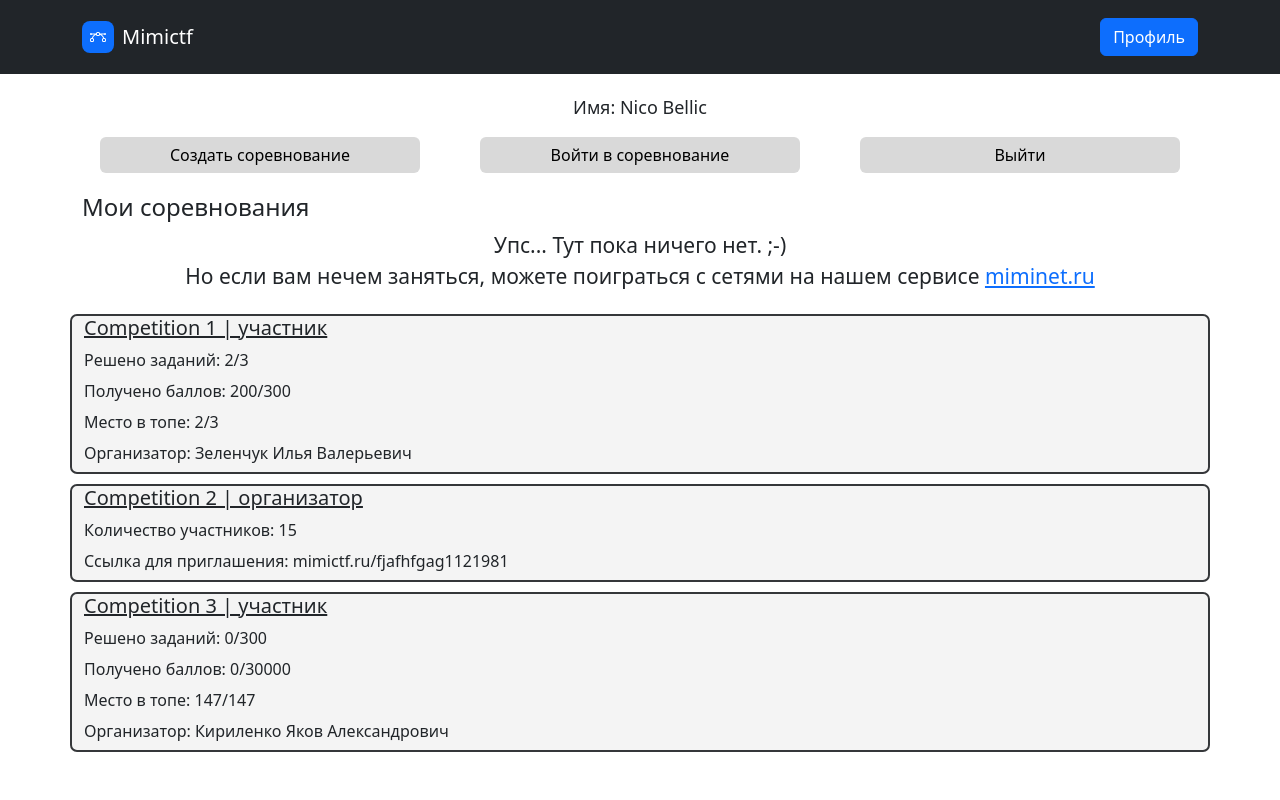
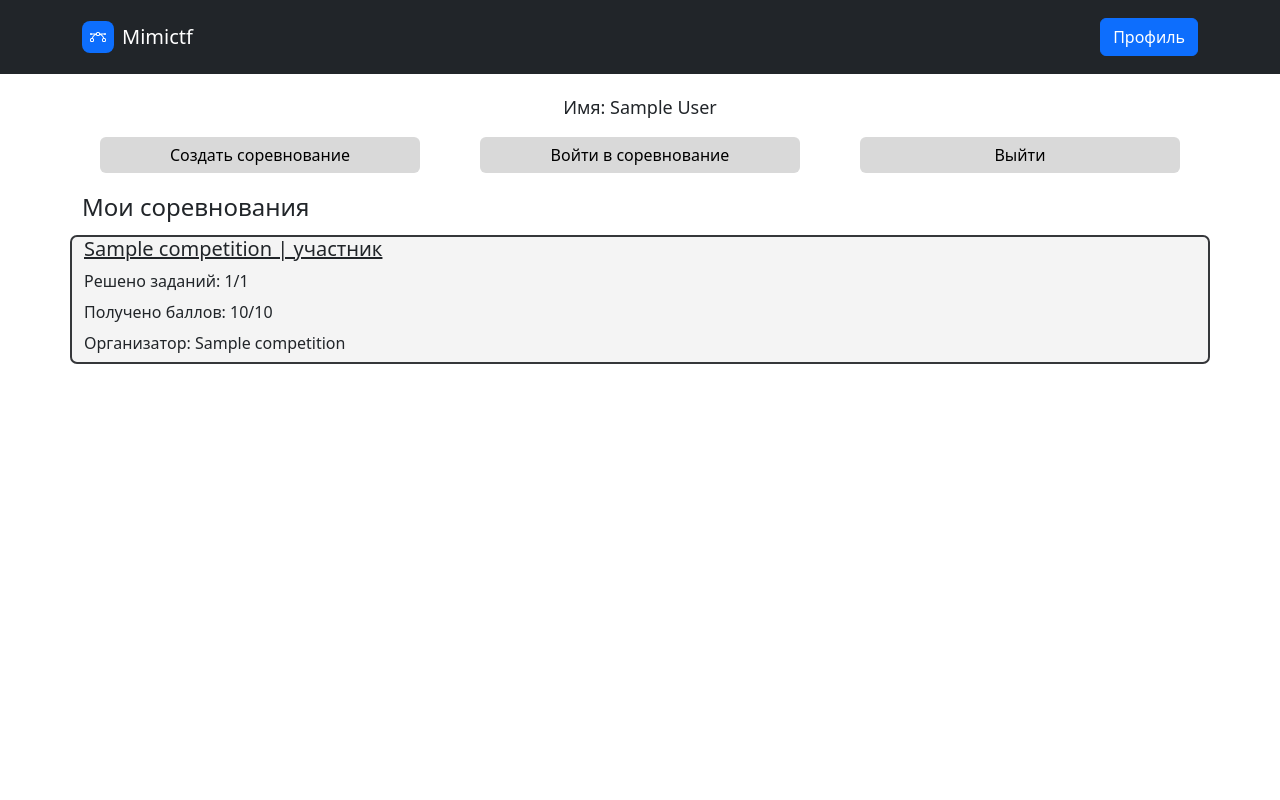
Before and after one commit to Valeriy-Chuprikov/my_mimictf, a Flask app: page /profile/ in a window 1280 px wide. Run offline with Flask 3, Linux system fonts and the light colour scheme; a user stored in the database is signed in; tables that the repository leaves empty hold one stand-in row (values such as "Sample post"); some libraries are stand-ins or nearby versions.

Commit message:
The logic for displaying competitions in the profile configured

```diff
--- a/src/app.py
+++ b/src/app.py
@@ -20,7 +20,8 @@ db = SQLAlchemy(app)
 migrate = Migrate(app, db)
 
 login_manager = LoginManager(app)
-login_manager.login_view = 'auth'
+login_manager.login_view = 'login'
+login_manager.login_message = ''
 
 from views import *
 
--- a/src/models.py
+++ b/src/models.py
@@ -28,6 +28,7 @@ class Competition(db.Model):
     organizer_name = db.Column(db.String(255), db.ForeignKey('users.name'))
     tasks = db.relationship('Task', backref='competition')
     participants_info = db.relationship('Participant', backref='competition')
+    participants_count = db.Column(db.Integer())
     tasks_count = db.Column(db.Integer())
     points_count = db.Column(db.Integer())
     invite_ref = db.Column(db.String(255))
--- a/src/templates/profile.html
+++ b/src/templates/profile.html
@@ -12,7 +12,7 @@
 
 <body>
     <nav class="navbar navbar-dark navbar-expand-md bg-dark py-3">
-        <div class="container"><a class="navbar-brand d-flex align-items-center" href="index.html"><span class="bs-icon-sm bs-icon-rounded bs-icon-primary d-flex justify-content-center align-items-center me-2 bs-icon"><svg xmlns="http://www.w3.org/2000/svg" width="1em" height="1em" fill="currentColor" viewBox="0 0 16 16" class="bi bi-bezier">
+        <div class="container"><a class="navbar-brand d-flex align-items-center" href="{{ url_for('index') }}"><span class="bs-icon-sm bs-icon-rounded bs-icon-primary d-flex justify-content-center align-items-center me-2 bs-icon"><svg xmlns="http://www.w3.org/2000/svg" width="1em" height="1em" fill="currentColor" viewBox="0 0 16 16" class="bi bi-bezier">
                         <path fill-rule="evenodd" d="M0 10.5A1.5 1.5 0 0 1 1.5 9h1A1.5 1.5 0 0 1 4 10.5v1A1.5 1.5 0 0 1 2.5 13h-1A1.5 1.5 0 0 1 0 11.5v-1zm1.5-.5a.5.5 0 0 0-.5.5v1a.5.5 0 0 0 .5.5h1a.5.5 0 0 0 .5-.5v-1a.5.5 0 0 0-.5-.5h-1zm10.5.5A1.5 1.5 0 0 1 13.5 9h1a1.5 1.5 0 0 1 1.5 1.5v1a1.5 1.5 0 0 1-1.5 1.5h-1a1.5 1.5 0 0 1-1.5-1.5v-1zm1.5-.5a.5.5 0 0 0-.5.5v1a.5.5 0 0 0 .5.5h1a.5.5 0 0 0 .5-.5v-1a.5.5 0 0 0-.5-.5h-1zM6 4.5A1.5 1.5 0 0 1 7.5 3h1A1.5 1.5 0 0 1 10 4.5v1A1.5 1.5 0 0 1 8.5 7h-1A1.5 1.5 0 0 1 6 5.5v-1zM7.5 4a.5.5 0 0 0-.5.5v1a.5.5 0 0 0 .5.5h1a.5.5 0 0 0 .5-.5v-1a.5.5 0 0 0-.5-.5h-1z"></path>
                         <path d="M6 4.5H1.866a1 1 0 1 0 0 1h2.668A6.517 6.517 0 0 0 1.814 9H2.5c.123 0 .244.015.358.043a5.517 5.517 0 0 1 3.185-3.185A1.503 1.503 0 0 1 6 5.5v-1zm3.957 1.358A1.5 1.5 0 0 0 10 5.5v-1h4.134a1 1 0 1 1 0 1h-2.668a6.517 6.517 0 0 1 2.72 3.5H13.5c-.123 0-.243.015-.358.043a5.517 5.517 0 0 0-3.185-3.185z"></path>
                     </svg></span><span>Mimictf</span></a><button data-bs-toggle="collapse" class="navbar-toggler" data-bs-target="#navcol-5"><span class="visually-hidden">Toggle navigation</span><span class="navbar-toggler-icon"></span></button>
@@ -23,7 +23,7 @@
         <div class="container">
             <div class="row">
                 <div class="col">
-                    <p style="text-align: center;font-size: 18px;">Имя: Nico Bellic</p>
+                    <p style="text-align: center;font-size: 18px;">Имя: {{ username }}</p>
                 </div>
             </div>
             <div class="row">
@@ -41,38 +41,34 @@
                 </div>
             </div>
             <div class="row flex-column">
+                {% if user_competitions_info or user_organized_competitions_info %}
+                    {% for usr_comp_info in user_competitions_info %}
+                    <div class="col d-lg-flex" style="background: #f4f4f4;border-radius: 7px;border: 2px solid rgb(53,55,58);margin-bottom: 5px;margin-top: 5px;">
+                        <div class="d-flex flex-column"><a class="link-dark" href="{{ url_for('competition', id = usr_comp_info['competition_id']) }}" style="width: fit-content;">
+                                <h5 style="width: fit-content;">{{ usr_comp_info['competition_title'] }} | участник</h5>
+                            </a>
+                            <p style="margin-bottom: 7px;">Решено заданий: {{ usr_comp_info['tasks_done'] }}/{{ usr_comp_info['competition_tasks_count'] }}<br></p>
+                            <p style="margin-bottom: 7px;">Получено баллов: {{ usr_comp_info['points_collected'] }}/{{ usr_comp_info['competition_points_count'] }}<br></p>
+                            <p style="margin-bottom: 7px;">Организатор: {{ usr_comp_info['competition_organizer_name'] }}<br></p>
+                        </div>
+                    </div>
+                    {% endfor %}
+                    {% for usr_org_comp_info in user_organized_competitions_info %}
+                    <div class="col d-lg-flex" style="background: #f4f4f4;border-radius: 7px;border: 2px solid rgb(53,55,58);margin-top: 5px;margin-bottom: 5px;">
+                        <div class="d-flex flex-column"><a class="link-dark" href="{{ url_for('competition', id = usr_org_comp_info['competition_id']) }}" style="width: fit-content;">
+                                <h5 style="width: fit-content;">{{ usr_org_comp_info['competition_title'] }} | организатор</h5>
+                            </a>
+                            <p style="margin-bottom: 7px;">Количество участников: {{ usr_org_comp_info['participants_count'] }}<br></p>
+                            <p style="margin-bottom: 7px;">Ссылка для приглашения: {{ usr_org_comp_info['invite_ref'] }}<br></p>
+                        </div>
+                    </div>
+                    {% endfor %}
+                {% else %}
                 <div class="col">
                     <p class="text-center" style="font-size: 21px;margin-bottom: 0px;">Упс... Тут пока ничего нет. ;-)</p>
                     <p class="text-center" style="font-size: 21px;">Но если вам нечем заняться, можете поиграться с сетями на нашем сервисе&nbsp;<a href="https://miminet.ru" target="_blank">miminet.ru</a></p>
                 </div>
-                <div class="col d-lg-flex" style="background: #f4f4f4;border-radius: 7px;border: 2px solid rgb(53,55,58);margin-bottom: 5px;margin-top: 5px;">
-                    <div class="d-flex flex-column"><a class="link-dark" href="competition.html" style="width: fit-content;">
-                            <h5 style="width: fit-content;">Competition 1 | участник</h5>
-                        </a>
-                        <p style="margin-bottom: 7px;">Решено заданий: 2/3<br></p>
-                        <p style="margin-bottom: 7px;">Получено баллов: 200/300<br></p>
-                        <p style="margin-bottom: 7px;">Место в топе: 2/3<br></p>
-                        <p style="margin-bottom: 7px;">Организатор: Зеленчук Илья Валерьевич<br></p>
-                    </div>
-                </div>
-                <div class="col d-lg-flex" style="background: #f4f4f4;border-radius: 7px;border: 2px solid rgb(53,55,58);margin-top: 5px;margin-bottom: 5px;">
-                    <div class="d-flex flex-column"><a class="link-dark" href="competition.html" style="width: fit-content;">
-                            <h5 style="width: fit-content;">Competition 2 | организатор</h5>
-                        </a>
-                        <p style="margin-bottom: 7px;">Количество участников: 15<br></p>
-                        <p style="margin-bottom: 7px;">Ссылка для приглашения: mimictf.ru/fjafhfgag1121981<br></p>
-                    </div>
-                </div>
-                <div class="col d-lg-flex" style="background: #f4f4f4;border-radius: 7px;border: 2px solid rgb(53,55,58);margin-top: 5px;margin-bottom: 5px;">
-                    <div class="d-flex flex-column"><a class="link-dark" href="competition.html" style="width: fit-content;">
-                            <h5 style="width: fit-content;">Competition 3 | участник</h5>
-                        </a>
-                        <p style="margin-bottom: 7px;">Решено заданий: 0/300<br></p>
-                        <p style="margin-bottom: 7px;">Получено баллов: 0/30000<br></p>
-                        <p style="margin-bottom: 7px;">Место в топе: 147/147<br></p>
-                        <p style="margin-bottom: 7px;">Организатор: Кириленко Яков Александрович<br></p>
-                    </div>
-                </div>
+                {% endif %}
             </div>
         </div>
     </main>
--- a/src/views.py
+++ b/src/views.py
@@ -43,20 +43,63 @@ def register():
     return render_template('register.html', form=form)
 
 @app.route('/profile/')
+@login_required
 def profile():
-    if current_user.is_anonymous:
-        return redirect(url_for('login'))
-    return render_template('profile.html')
+    # user_zelenchuk = User()
+    # user_zelenchuk.name = 'Зеленчук Илья Валерьевич МММММ'
+    # user_zelenchuk.set_password('zelenchuk')
+    # competition_by_zelenchuk = Competition()
+    # competition_by_zelenchuk.author = user_zelenchuk
+    # competition_by_zelenchuk.title = 'Соревнование Зеленчука И.В. МММММ'
+    # competition_by_zelenchuk.tasks_count = 10
+    # competition_by_zelenchuk.points_count = 1000
+    # db.session.add_all([user_zelenchuk, competition_by_zelenchuk])
+    # db.session.commit()
+    # participant_admin = Participant()
+    # participant_admin.competition_id = competition_by_zelenchuk.id
+    # participant_admin.user_id = current_user.id
+    # participant_admin.tasks_done = 5
+    # participant_admin.points_collected = 500
+    # db.session.add(participant_admin)
+    # db.session.commit()
+    # my_competition = Competition()
+    # my_competition.author = current_user
+    # my_competition.title = 'Моё соревнование'
+    # my_competition.participants_count = 15
+    # db.session.add(my_competition)
+    # db.session.commit()
+    user_competitions_info = [dict(zip(['tasks_done', 'competition_tasks_count', 'points_collected', 'competition_points_count', 'competition_id', 'competition_title', 'competition_organizer_name'], usr_comp_info)) for usr_comp_info in db.session.query(Participant.tasks_done, Competition.tasks_count, Participant.points_collected, Competition.points_count, Competition.id, Competition.title, Competition.organizer_name).join(Competition).filter(Participant.user_id == current_user.id and Competition.id == Participant.competition_id).all()]
+    user_organized_competitions_info = [dict(zip(['competition_id', 'competition_title', 'participants_count', 'invite_ref'], usr_comp_info)) for usr_comp_info in db.session.query( Competition.id, Competition.title, Competition.participants_count, Competition.invite_ref).filter(Competition.organizer_name == current_user.name)]
+    # db.session.delete(participant_admin)
+    # db.session.delete(competition_by_zelenchuk)
+    # db.session.delete(user_zelenchuk)
+    # db.session.delete(my_competition)
+    # db.session.commit()
+    print(user_competitions_info)
+    # user_competitions_info = current_user.competitions_info()
+    # organizators_and_competition_references = [db.session.query(Competition.organizer_name, Competition.invite_ref).filter(Competition.id == participant_info.competition_id).first()
+    #                                            for participant_info in user_competitions_info]
+    return render_template('profile.html',
+                           username = current_user.name,
+                           user_competitions_info = user_competitions_info,
+                           user_organized_competitions_info = user_organized_competitions_info,
+                           )
 
 @app.route('/logout/')
 def logout():
     logout_user()
     return redirect(url_for('login'))
 
+@app.route('/competition/<int:id>')
+@login_required
+def competition(id: int):
+    if db.session.query(Participant).filter(Participant.competition_id == id and Participant.user_id == current_user.id).first():
+        return render_template('competition.html')
+    return redirect(url_for('profile'))
+
 @app.route('/edit/competition/') #<int:competition_id>
 def edit_competition(): #competition_id: int
     return render_template('edit_competition.html')
-
 
 @app.route('/remove/task/') #<int:task_id>
 def remove_task(): #task_id: int
```
Also changed, not shown: src/migrations/versions/a28e3fc360d9_.py (added, +30 -0 lines), src/migrations/versions/a400f2d558c3_.py (added, +28 -0 lines), src/migrations/versions/b260d0a60fb6_.py (added, +28 -0 lines).
